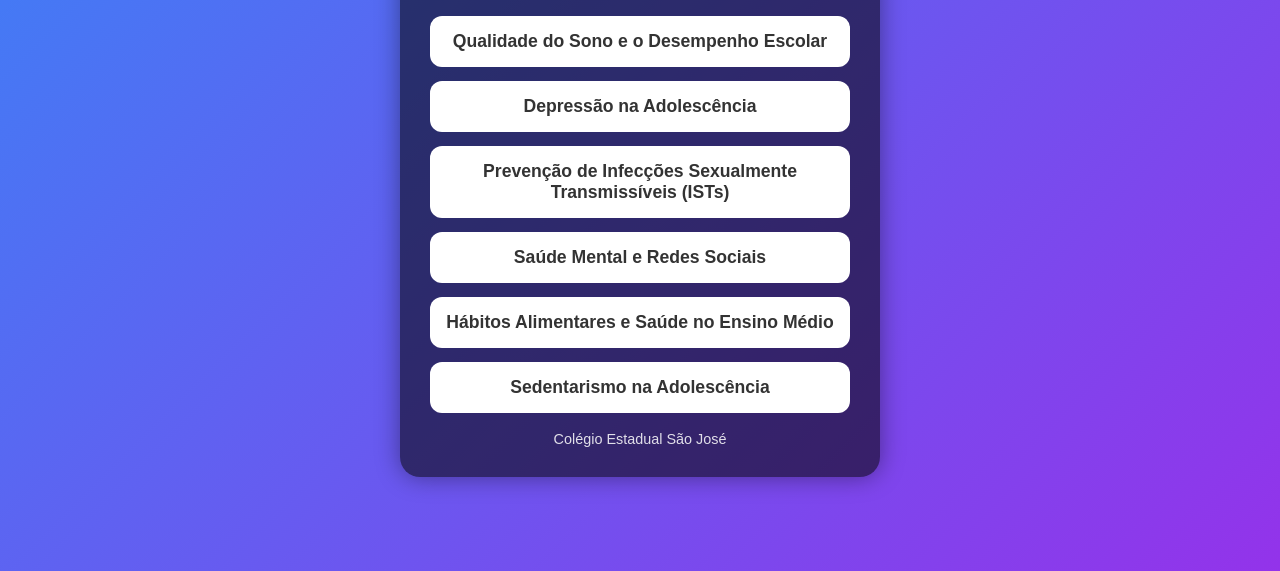
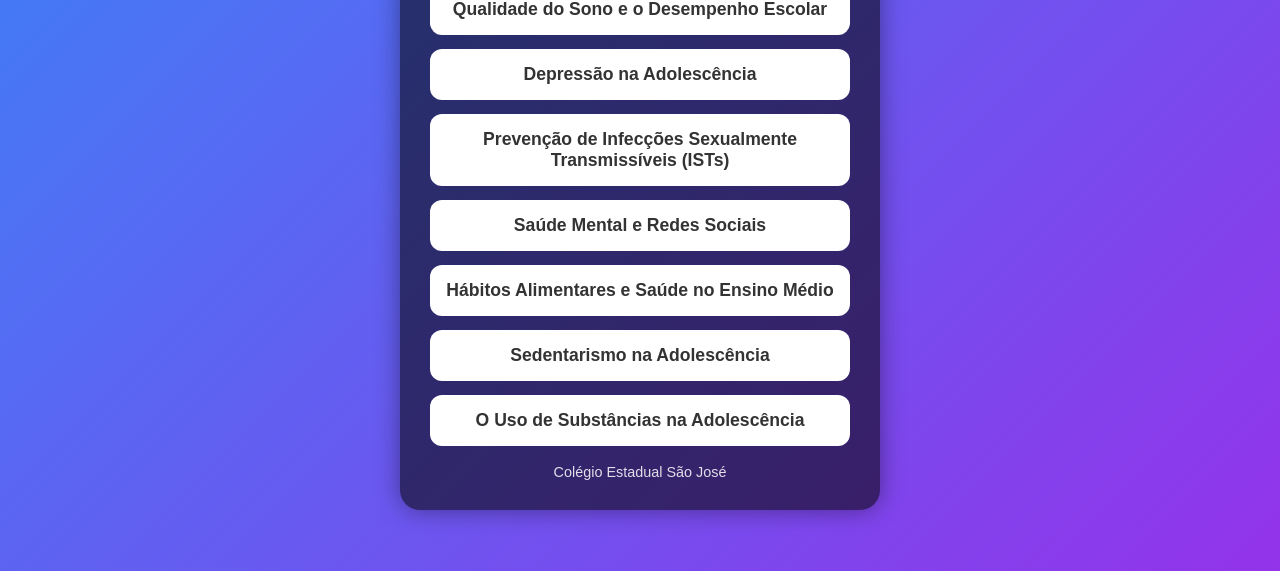
Before and after one commit to Magalhaess07/trabalho, a plain HTML site: page index.html in a window 1280 px wide. Shown: the part 229-800 px from the top of the page. Drawn offline with Linux system fonts and the light colour scheme.

Commit message:
Add files via upload

```diff
--- a/index.html
+++ b/index.html
@@ -79,6 +79,7 @@
     <a class="link" href="https://docs.google.com/forms/d/e/1FAIpQLScY6mxOrmJXSbkXI2QxifokubZtNF0FlnhZ2LpZfYY_iji57g/viewform?usp=dialog" target="_blank">Saúde Mental e Redes Sociais</a>
     <a class="link" href="https://docs.google.com/forms/d/e/1FAIpQLSdeJMjfOr68xEUvrlw60jzxx3O2Cxd2mOJjxAI7ILpKBmx87Q/viewform?usp=header" target="_blank">Hábitos Alimentares e Saúde no Ensino Médio</a>
     <a class="link" href="https://docs.google.com/forms/d/e/1FAIpQLSd7oHx-KzOKp07Camo5b38Lgyj59GRisq7DZ_xujhpPmRw1hQ/viewform?usp=header" target="_blank">Sedentarismo na Adolescência</a>
+    <a class="link" href="https://docs.google.com/forms/d/e/1FAIpQLSeX5HynLXUd-1u-rjHrDqnRdblyBVdNotMSqPiAaHxyOVIBGg/viewform?usp=header" target="_blank">O Uso de Substâncias na Adolescência </a>
 
     <footer>Colégio Estadual São José</footer>
   </div>
```
